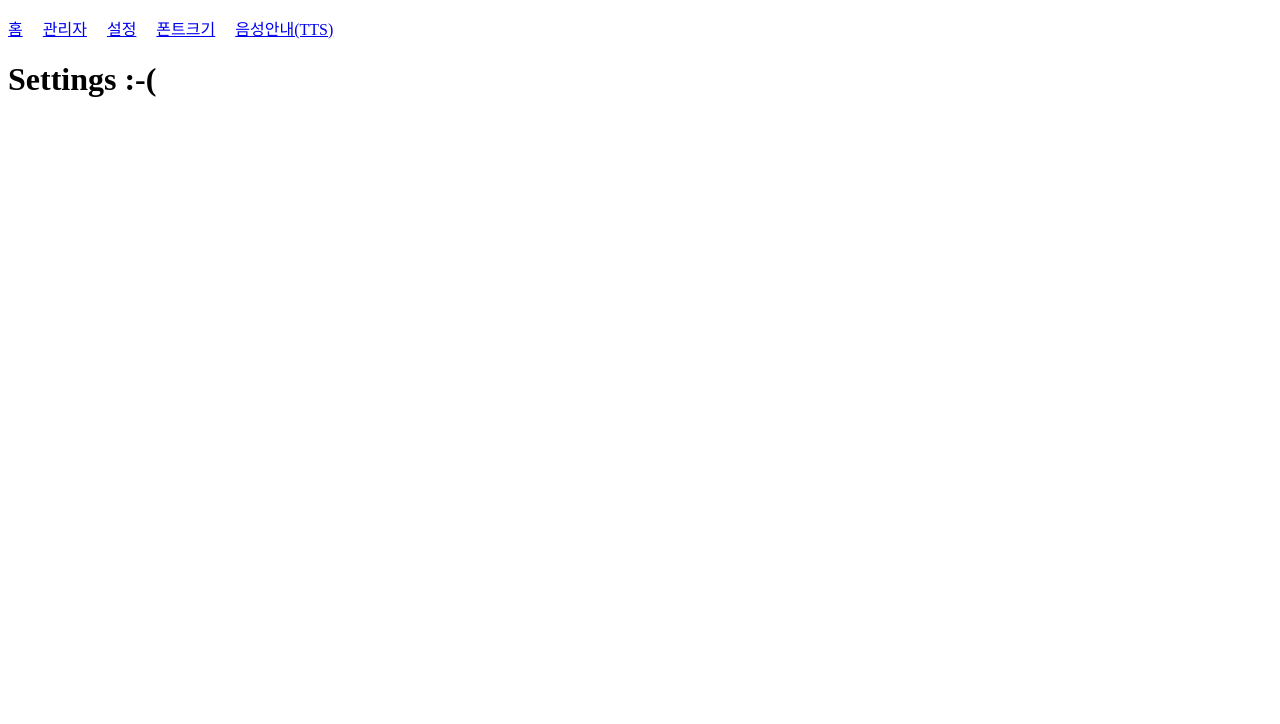
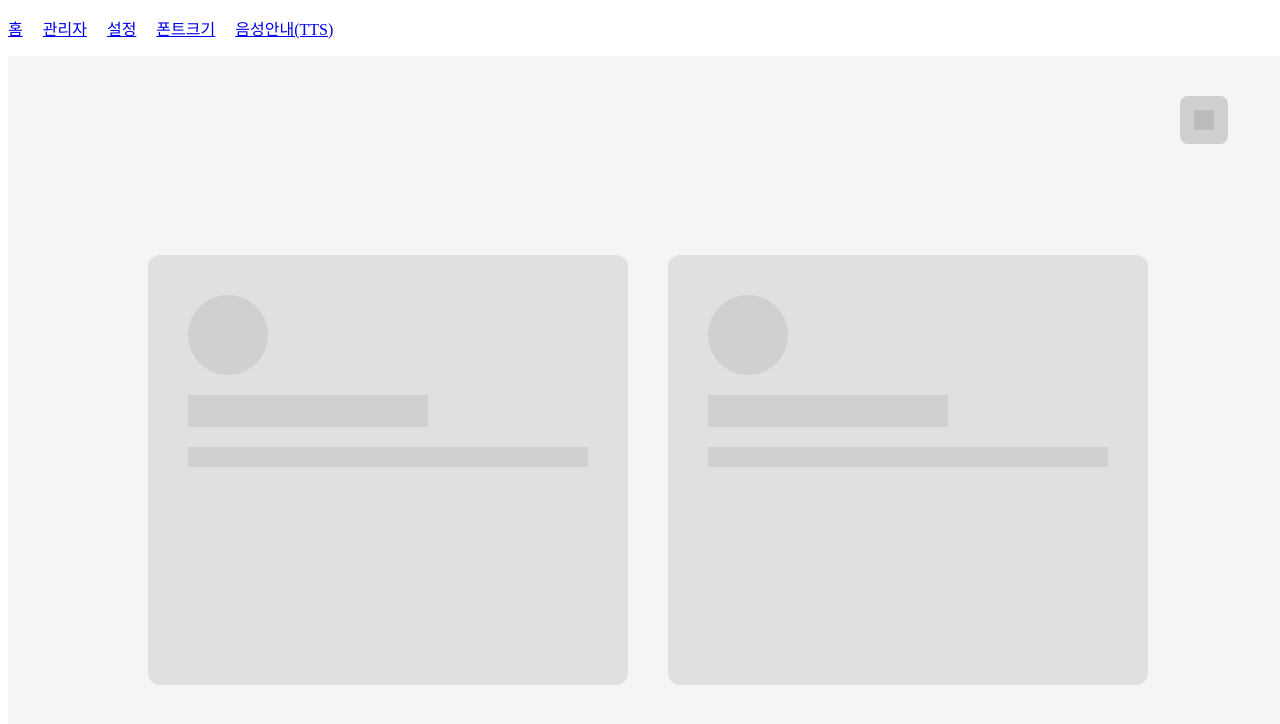
Before and after one commit to sup12135/saesol-translator, a React (Vite) app in the folder frontend/: page /Settings in a window 1280 px wide. Shown: the top 724 px of the page. Built offline with nearby package versions, Linux system fonts and the light colour scheme.

Commit message:
SettingsSkeleton

```diff
--- /dev/null
+++ b/frontend/src/pages/Settings/SettingsSkeleton.tsx
@@ -0,0 +1,91 @@
+import React from 'react';
+
+
+function SettingsSkeleton() {
+  const boxStyle: React.CSSProperties = {
+    backgroundColor: '#e0e0e0',
+    borderRadius: '12px'
+  };
+
+  return (
+    <div style={{
+      display: 'flex',
+      flexDirection: 'column',
+      height: '100vh',
+      width: '100vw',
+      backgroundColor: '#f5f5f5',
+      overflow: 'hidden'
+    }}>
+      {/* 상단바 영역: 왼쪽과 중앙을 비우고 오른쪽 X 버튼만 배치 */}
+      <div style={{
+        display: 'flex',
+        justifyContent: 'flex-end', // 모든 요소를 오른쪽으로 밀어냄
+        padding: '40px 60px 20px 60px'
+      }}>
+        {/* 우측 상단 X 버튼 공간: btn_back_to_main 대응  */}
+        <div style={{
+          width: '48px',
+          height: '48px',
+          borderRadius: '8px',
+          backgroundColor: '#d0d0d0',
+          display: 'flex',
+          justifyContent: 'center',
+          alignItems: 'center'
+        }}>
+          {/* X 모양 플레이스홀더  */}
+          <div style={{ width: '20px', height: '20px', backgroundColor: '#bcbcbc' }}></div>
+        </div>
+      </div>
+
+      {/* 중앙 메뉴 선택 영역 [cite: 42, 43] */}
+      <main style={{
+        flex: 1,
+        display: 'flex',
+        justifyContent: 'center',
+        alignItems: 'center',
+        padding: '0 60px'
+      }}>
+        <div style={{
+          display: 'grid',
+          gridTemplateColumns: '1fr 1fr',
+          gap: '40px',
+          width: '100%',
+          maxWidth: '1000px'
+        }}>
+          {/* 음성 설정 버튼 영역: btn_nav_tts  */}
+          <div id="btn_nav_tts" style={{
+            ...boxStyle,
+            height: '350px',
+            display: 'flex',
+            flexDirection: 'column',
+            padding: '40px',
+            gap: '20px'
+          }}>
+            <div style={{ width: '80px', height: '80px', borderRadius: '50%', backgroundColor: '#d0d0d0' }}></div>
+            <div style={{ width: '60%', height: '32px', backgroundColor: '#d0d0d0' }}></div>
+            <div style={{ width: '100%', height: '20px', backgroundColor: '#d0d0d0' }}></div>
+          </div>
+
+          {/* 글자 크기 버튼 영역: btn_nav_font  */}
+          <div id="btn_nav_font" style={{
+            ...boxStyle,
+            height: '350px',
+            display: 'flex',
+            flexDirection: 'column',
+            padding: '40px',
+            gap: '20px'
+          }}>
+            <div style={{ width: '80px', height: '80px', borderRadius: '50%', backgroundColor: '#d0d0d0' }}></div>
+            <div style={{ width: '60%', height: '32px', backgroundColor: '#d0d0d0' }}></div>
+            <div style={{ width: '100%', height: '20px', backgroundColor: '#d0d0d0' }}></div>
+          </div>
+        </div>
+      </main>
+
+      {/* 하단 여백  */}
+      <footer style={{ height: '80px' }}></footer>
+    </div>
+  );
+}
+
+export default SettingsSkeleton;
--- a/frontend/src/pages/Settings/index.tsx
+++ b/frontend/src/pages/Settings/index.tsx
@@ -1,9 +1,13 @@
-//src/pages/Settings/index.tsx
+//src/pages/Settings/index.tsx (SL_SC_02)
 
-function Settings(){
-  return(
-    <h1>Settings :-(</h1>
-  )
+import SettingsSkeleton from "./SettingsSkeleton";
+
+function Settings() {
+  return (
+    <div style={{ display: 'flex', flexDirection: 'column', height: '100vh', width: '100vw', overflow: 'hidden' }}>
+      <SettingsSkeleton />
+    </div>
+  );
 }
 
 export default Settings;
```
